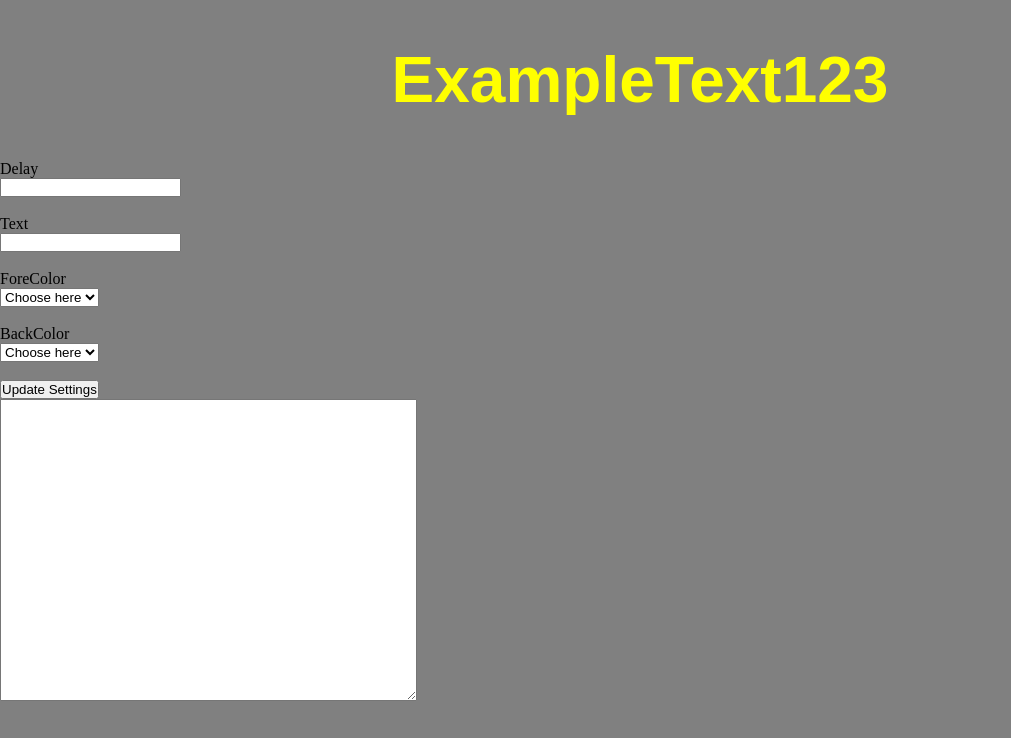
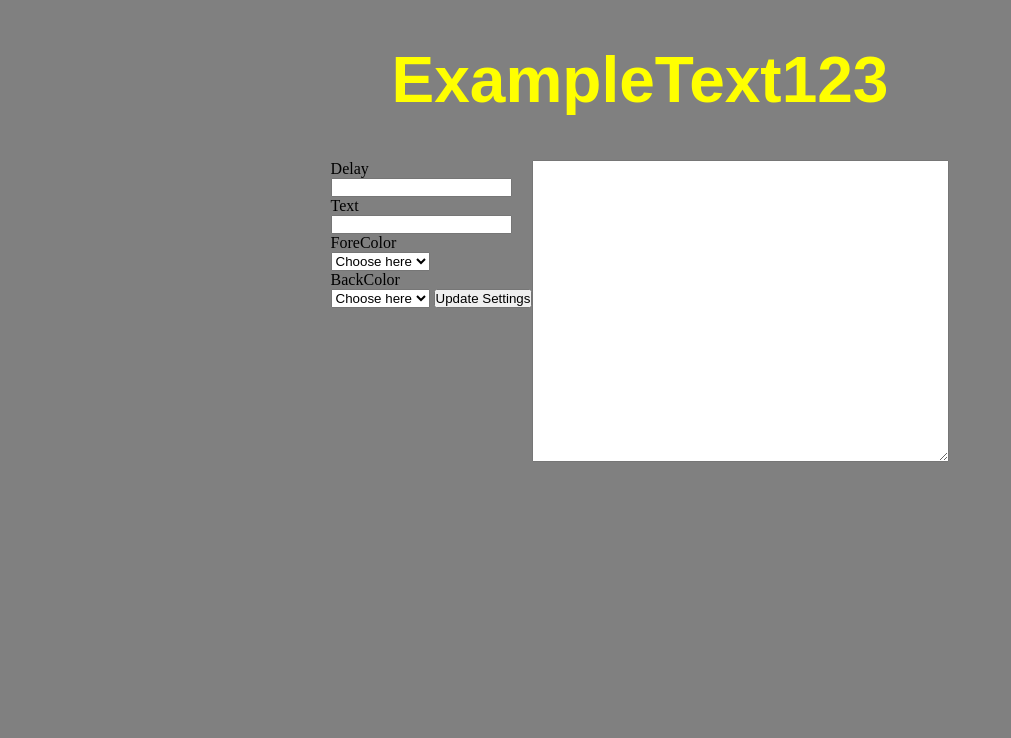
Before and after one commit to Paul42812/Tabgenerator, a plain HTML site: page index.html in a window 1280 px wide. Shown: the whole page, without its empty margins (0-1011 px from the left). Drawn offline with Linux system fonts and the light colour scheme.

Commit message:
Updated index.html

```diff
--- a/index.html
+++ b/index.html
@@ -14,20 +14,12 @@
     <h1 class="titlec"></h1>
     <h2 class="speed" id="sp"></h2>
 
-    <form>
+    <div class="wrapper">
+    <form class="mc-form">
         <p class="delaylabel margintop">Delay</p>
         <input class="textbox" type="text" id="speed">
-
-        <br>
-        <br>
-
-
         <p class="textlabel margintop">Text</p>
         <input class="textbox" type="text" id="text">
-
-        <br>
-        <br>
-
         <p class="fgcolorlabel margintop">ForeColor</p>
         <select id="fgcolors">
         <option value="" selected>Choose here</option>
@@ -48,11 +40,6 @@
         <option value="&e">yellow</option>
         <option value="&f">white</option>
         </select>
-
-
-        <br>
-        <br>
-
         <p class="bgcolorlabel margintop">BackColor</p>
         <select name="colors" id="bgcolors">
         <option value="" selected>Choose here</option>
@@ -73,15 +60,10 @@
         <option value="&e">yellow</option>
         <option value="&f">white</option>
       </select>
-
-        <br>
-        <br>
-
         <button type="button" onclick="updatetext();">Update Settings</button>
-
-        <br>
-        <textarea id="textfield" name="textfield" rows="20" cols="50"></textarea>
     </form>
+    <textarea id="textfield" name="textfield" rows="20" cols="50"></textarea>
+    </div>
     <!--
     <form>
         <label for="fname">First name:</label><br>
--- a/style.css
+++ b/style.css
@@ -7,7 +7,15 @@
 body {
     background: gray;
 }
-
+.wrapper
+{
+	display:flex;
+	justify-content:center;
+}
+.mc-form
+{
+	justify-content:center;
+}
 h1 {
     color: white;
     font-size: 4rem;
```
